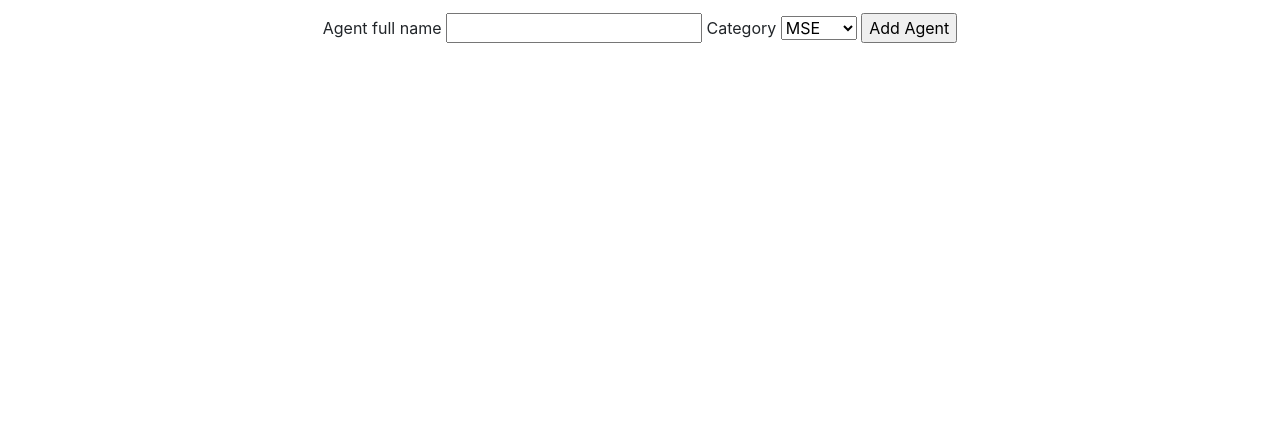
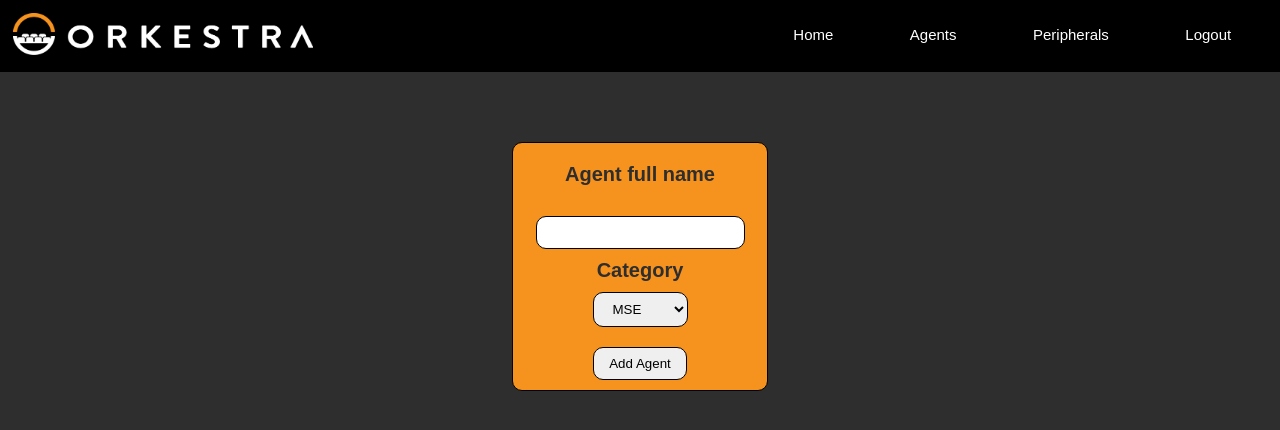
Before and after one commit to xvinsue/orkestrapc, a Flask app: page /add-emp in a window 1280 px wide. Shown: the top 430 px of the page. Run offline with Flask 3, Linux system fonts and the light colour scheme; some libraries are stand-ins or nearby versions.

Commit message:
done all

```diff
--- a/static/css/styles.css
+++ b/static/css/styles.css
@@ -447,7 +447,6 @@ form h1{
     font-weight: bold;
     font-size: 15px;
     text-align: center;
-    margin: auto;
     background: #F6921E;
     border-radius: 20px;
     height: 240px;
@@ -468,7 +467,7 @@ form h1{
     justify-content: center;
     align-items: center;
     text-align: center;
-    margin: auto;
+    margin-top: 30px;
     background: #F6921E;
     border-radius: 20px;
     height: 100px;
@@ -490,12 +489,12 @@ form h1{
     font-weight: bold;
     font-size: 15px;
     text-align: center;
-    margin: auto;
     background: #F6921E;
     border-radius: 20px;
-    height: 260px;
+    height: 200px;
     width: 100%;
     box-shadow: 0 .4rem .8rem #0005;
+    margin-bottom: 50px;
 }
 .viewAgent label{
     margin-bottom: 30px;
@@ -710,7 +709,7 @@ form h1{
     padding-bottom: 10px;
     padding-top: 10px;
 }
-.addAsset input{
+.updateAsset input{
     padding: 8px 15px;
     border: 1px solid black;
     border-radius: 10px;
@@ -734,3 +733,105 @@ form h1{
     font-weight: bold;
     border-radius: 10px;
 }
+
+/* VIEW EMPLOYEE */
+
+.viewEmployee{
+    display: flex;
+    justify-content: center;
+    align-items: center;
+    flex-direction: column;
+    color: white;
+}
+.viewEmployee h1{
+    margin-top: 30px;
+    margin-bottom: 30px;
+}
+.viewEmpS{
+    display: flex;
+    justify-content: center;
+    align-items: center;
+    flex-direction: column;
+}
+.viewEmpS label{
+    font-size: 20px;
+    font-weight: bold;
+    padding-bottom: 10px;
+    padding-top: 10px;
+}
+.viewEmpS input{
+    padding: 8px 15px;
+    border: 1px solid black;
+    border-radius: 10px;
+    margin-bottom: 30px;
+}
+.viewEmpS a{
+    padding: 8px 15px;
+    border: 1px solid black;
+    border-radius: 10px;
+    background-color: #F6921E;
+    margin-bottom: 30px;
+    text-decoration: none;
+    color: #191919;
+}
+.viewEmpT table{
+    margin: auto;
+    color: white;
+    border-collapse: collapse;
+    text-align: center;
+    width: 1500px;
+}
+.viewEmpT thead{
+    font-size: 15px;
+    border: 1px solid #F6921E;
+    background-color: #191919;
+}
+.viewEmpT th{
+    padding: 20px;
+    border: 1px solid #F6921E;
+}
+.viewEmpT a{
+    text-decoration: none;
+    color: white;
+}
+.viewEmpT tbody{
+    font-size: 15px;
+    border: transparent;
+}
+
+/* ADD EMPLOYEE */
+.addEmp{
+    margin: auto;
+    margin-top: 70px;
+    background: #F6921E;
+    width: 20%;
+    height: 50%;
+    border: 1px solid black;
+    border-radius: 10px;
+    padding: 10px;
+    text-align: center;
+}
+.addEmp form{
+    display: flex;
+    align-items: center;
+    justify-content: center;
+    color: #2E2E2E;
+    flex-direction: column;
+}
+.addEmp label{
+    font-size: 20px;
+    font-weight: bold;
+    padding-bottom: 10px;
+    padding-top: 10px;
+}
+.addEmp input{
+    padding: 8px 15px;
+    border: 1px solid black;
+    border-radius: 10px;
+    margin-top: 20px;
+}
+.addEmp select{
+    padding: 8px 15px;
+    border: 1px solid black;
+    border-radius: 10px;
+}
--- a/templates/add-emp.html
+++ b/templates/add-emp.html
@@ -3,29 +3,27 @@
 
 <head>
     <title>Add or Remove Input Fields Dynamically</title>
-    <link rel="stylesheet" href="//maxcdn.bootstrapcdn.com/bootstrap/4.0.0/css/bootstrap.min.css">
     <link rel="stylesheet" href="https://cdn.jsdelivr.net/npm/bootstrap-icons@1.3.0/font/bootstrap-icons.css">
     <script src="//ajax.googleapis.com/ajax/libs/jquery/3.2.1/jquery.min.js"></script>
-    <link rel="stylesheet" href="{{ url_for('static', filename='css/view_user.css') }}">
-
-    <style>
-        body {
-            display: flex;
-            flex-direction: column;
-            margin-top: 1%;
-            justify-content: center;
-            align-items: center;
-        }
-
-        #rowAdder {
-            margin-left: 17px;
-        }
-    </style>
+    <link rel="stylesheet" href="static\css\styles.css">
 </head>
 
 <body>
+  <header>
+    <nav>
+     <a href="{{ url_for('home') }}"><img src="static\css\assets\orkestra-main-logo.png" alt=""></a>
+     <div class="nav-links">
+        <ul>
+            <li><a href="{{ url_for('home') }}">Home</a></li>
+            <li><a href="{{ url_for('view') }}">Agents</a></li>
+            <li><a href="{{ url_for('asset_view') }}">Peripherals</a></li>
+            <li><a href="{{ url_for('login') }}">Logout</a></li>
+        </ul>
+    </div>
+    </nav>
+</header>
 
-
+  <div class="addEmp">
     {% with messages = get_flashed_messages() %}
     {% if messages or form.errors %}
       <div class="alert">
@@ -42,9 +40,6 @@
     {% endif %}
     {% endwith %}
 
-
-
-
     <form method="POST" action="{{ url_for('add_emp') }}">
         {{ form.csrf_token}}
 
@@ -57,7 +52,7 @@
 
     <input type="submit" value="Add Agent">
     </form>
-
+  </div>
 </body>
 
 </html>
--- a/templates/view.html
+++ b/templates/view.html
@@ -18,6 +18,7 @@
             <ul>
                 <li><a href="{{ url_for('home') }}">Home</a></li>
                 <li><a href="{{ url_for('view') }}">Agents</a></li>
+                <li><a href="{{ url_for('view_emp') }}">Add Agents</a></li>
                 <li><a href="{{ url_for('asset_view') }}">Peripherals</a></li>
                 <li><a href="{{ url_for('login') }}">Logout</a></li>
             </ul>
```
Also changed, not shown: templates/view_emp.html (+21 -13 lines), instance/blog.db.
